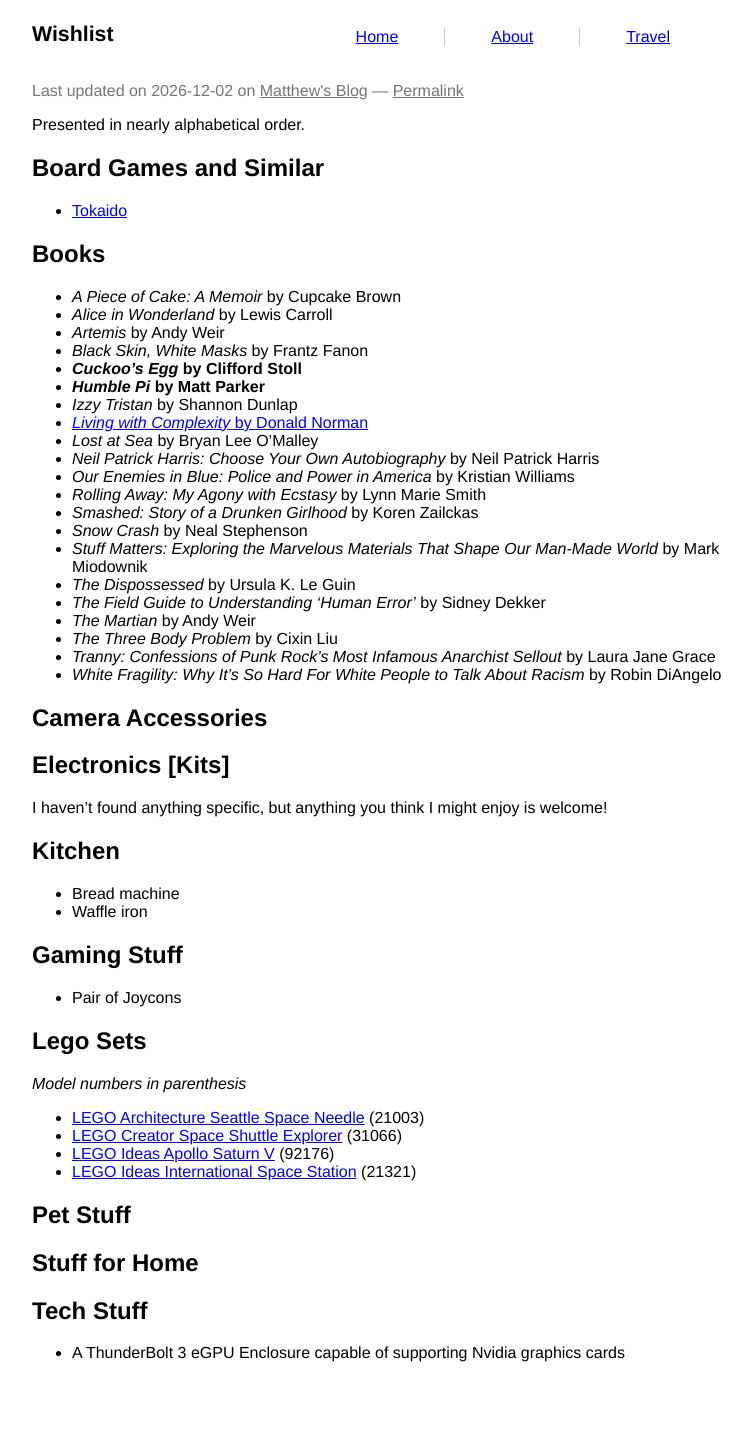
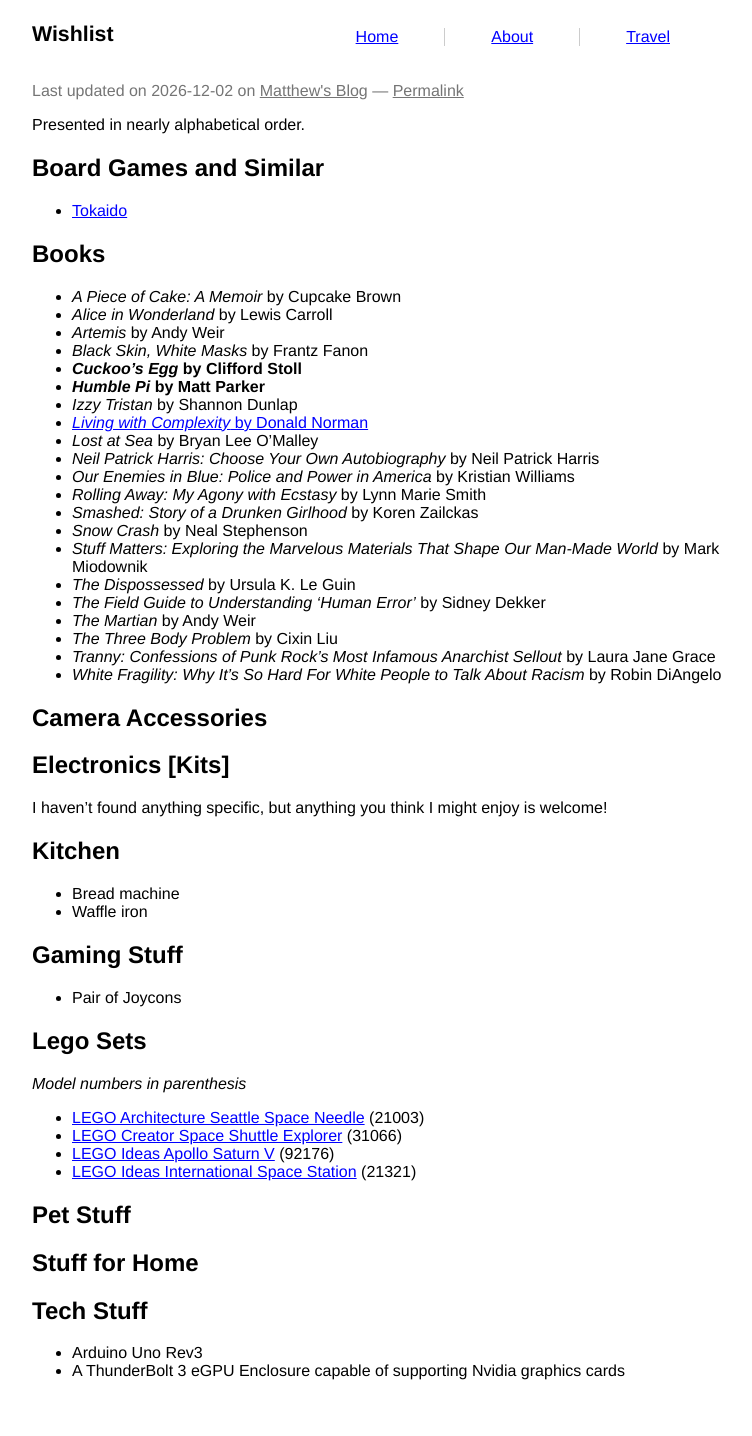
Before and after one commit to prplecake/jrgnsn.net, a Jekyll site: the page built from wishlist.md, in a window 1280 px wide. Shown: the whole page, without its empty margins (258-1010 px from the left). Built offline with Jekyll 4.4.1, drawn with Linux system fonts in a browser that asks for light colours; a script that is not in the unit is left out.

Commit message:
Add Arduino Uno

```diff
--- a/wishlist.md
+++ b/wishlist.md
@@ -65,5 +65,6 @@
 ## Stuff for Home
 
 ## Tech Stuff
+* Arduino Uno Rev3
 * A ThunderBolt 3 eGPU Enclosure capable of supporting Nvidia graphics
 cards
```
